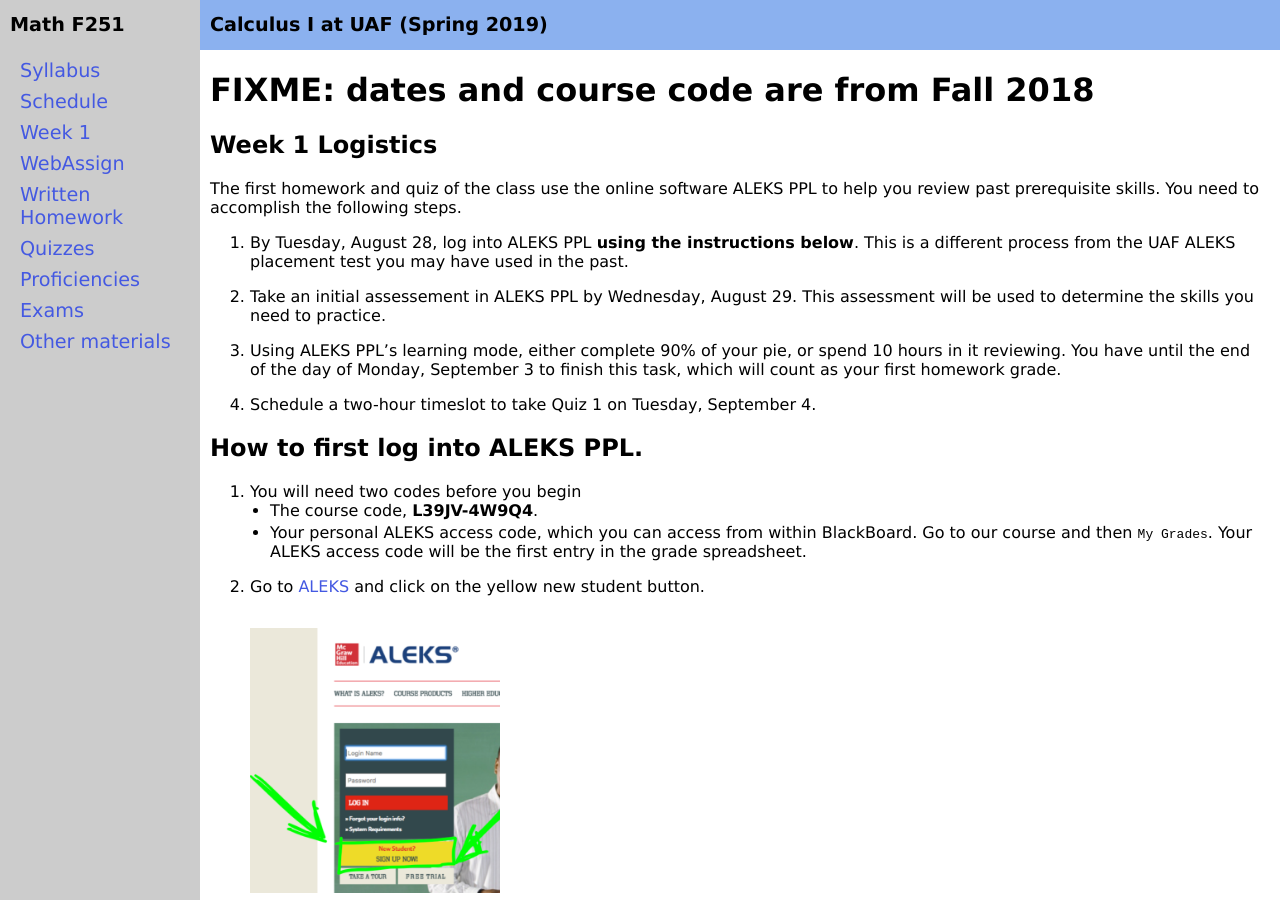
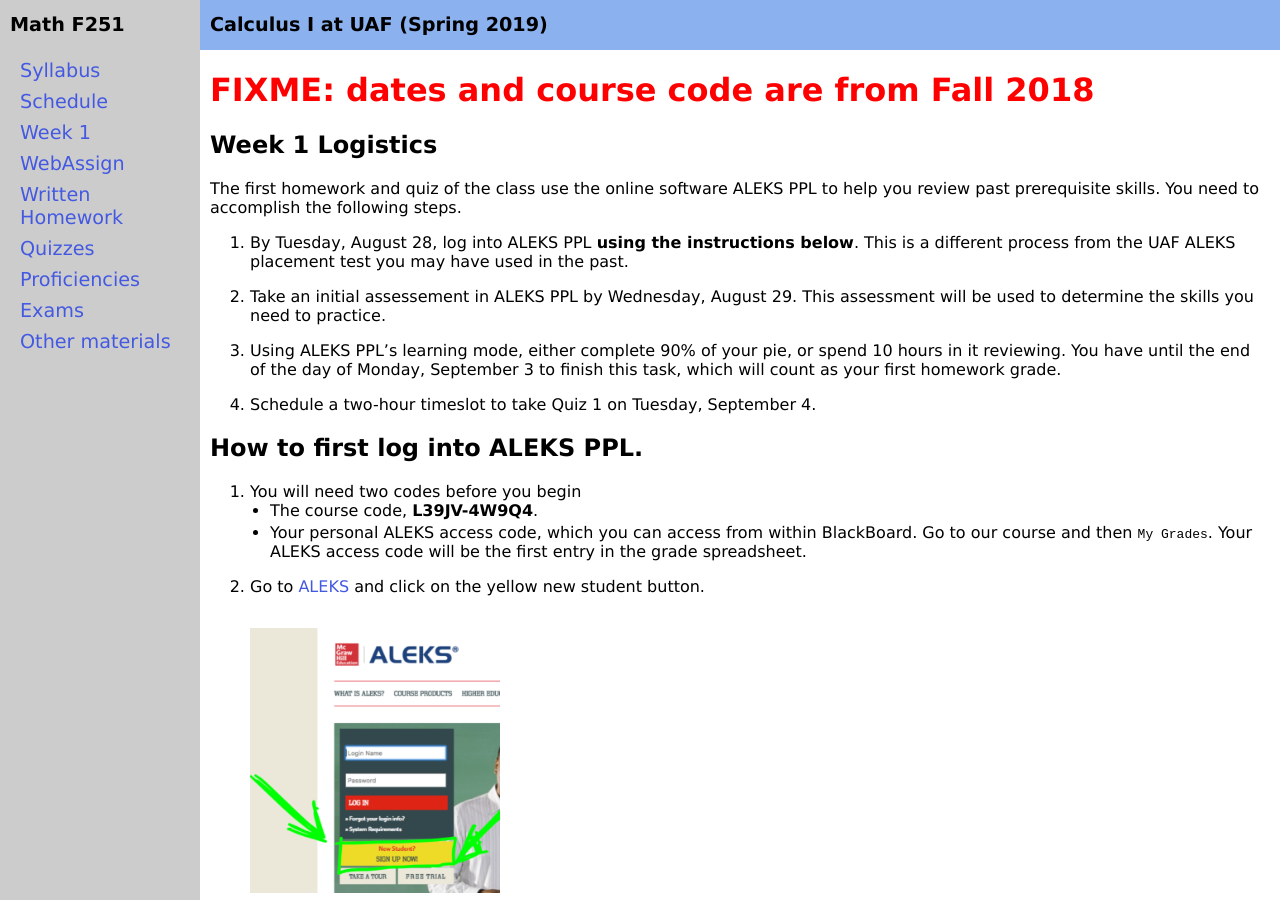
Before and after one commit to uaf-math/calc1, a Jekyll site: the page built from week1.md, in a window 1280 px wide and 900 px high. Built offline with Jekyll 4.4.1, drawn with Linux system fonts in a browser that asks for light colours.

Commit message:
emphasis

```diff
--- a/week1.md
+++ b/week1.md
@@ -3,7 +3,7 @@
 title: Week 1 Logistics
 ---
 
-# FIXME: dates and course code are from Fall 2018
+# <span style="color:red">FIXME: dates and course code are from Fall 2018</span>
 
 ## Week 1 Logistics
 
```
